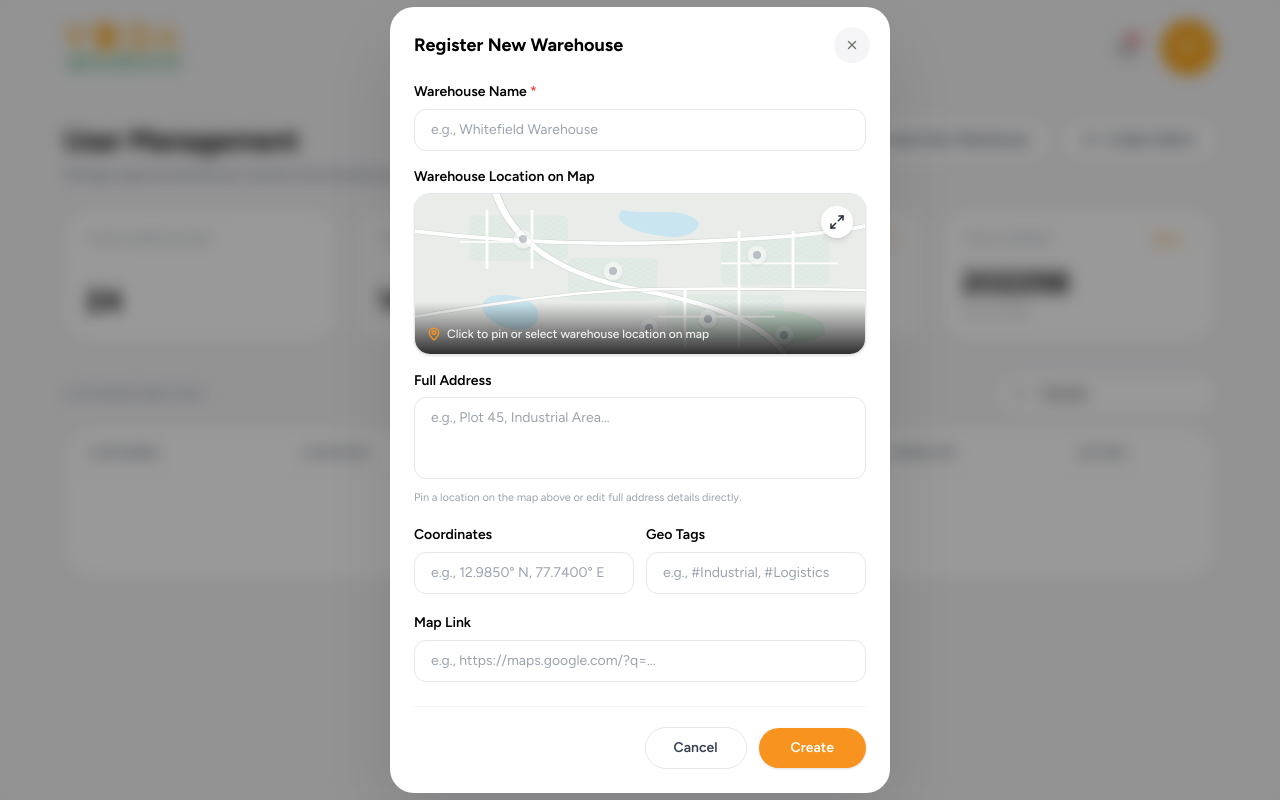
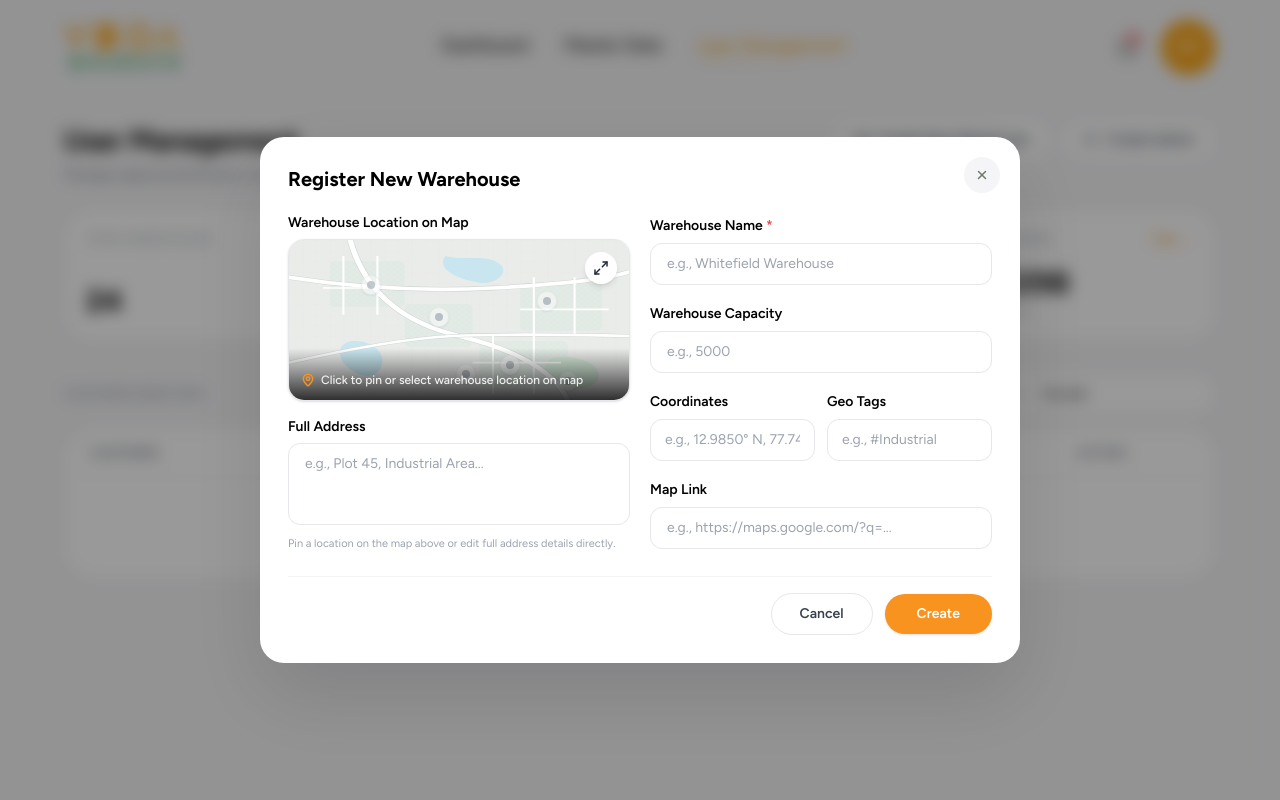
Before and after one commit to ARBRABBIT/Vedabharath-dashboards, a Next.js app: page /super-admin/users in a window 1280 px wide. Both pictures are taken after typing "Sample" into the empty fields and a click on the button "Create New Warehouse". Built offline with nearby package versions, Linux system fonts and the light colour scheme.

Commit message:
feat(warehouse-modal): add numeric warehouse capacity field and optimize 2-column layout to fit on screen

```diff
--- a/src/components/super-admin/users/CreateHubModal.tsx
+++ b/src/components/super-admin/users/CreateHubModal.tsx
@@ -16,6 +16,7 @@ export type HubFormData = {
   zone: string;
   address: string;
   adminId: string;
+  capacity?: number;
   coordinates?: string;
   geoTags?: string;
   mapLink?: string;
@@ -32,6 +33,7 @@ type CreateHubModalProps = {
 export function CreateHubModal({ open, onClose, initial, admins = [], onSave }: CreateHubModalProps) {
   const [name, setName] = useState("");
   const [address, setAddress] = useState("");
+  const [capacity, setCapacity] = useState("");
   const [coordinates, setCoordinates] = useState("");
   const [geoTags, setGeoTags] = useState("");
   const [mapLink, setMapLink] = useState("");
@@ -44,6 +46,7 @@ export function CreateHubModal({ open, onClose, initial, admins = [], onSave }:
     if (!open) return;
     setName(initial?.name ?? "");
     setAddress(initial?.facilityAddress ?? "");
+    setCapacity(initial?.totalInventoryVolumeKg ? String(initial.totalInventoryVolumeKg) : "");
     setCoordinates(initial ? "12.9850° N, 77.7400° E" : "");
     setGeoTags(initial ? "#EastBangalore, #Logistics" : "");
     setMapLink(initial ? `https://maps.google.com/?q=${encodeURIComponent(initial.facilityAddress)}` : "");
@@ -73,6 +76,7 @@ export function CreateHubModal({ open, onClose, initial, admins = [], onSave }:
       zone: zoneName,
       address: address.trim(),
       adminId,
+      capacity: capacity ? Number(capacity) : undefined,
       coordinates: coordinates.trim(),
       geoTags: geoTags.trim(),
       mapLink: mapLink.trim(),
@@ -119,29 +123,19 @@ export function CreateHubModal({ open, onClose, initial, admins = [], onSave }:
 
   return (
     <>
-      <ModalShell open={open} onClose={onClose} maxWidth="max-w-[500px]">
-        <div className="p-6">
-          <h2 className="text-lg font-bold text-black">
+      <ModalShell open={open} onClose={onClose} maxWidth="max-w-[760px]">
+        <div className="max-h-[88vh] overflow-y-auto p-6 sm:p-7">
+          <h2 className="text-xl font-bold text-black">
             {initial ? "Edit Warehouse" : "Register New Warehouse"}
           </h2>
 
-          <div className="mt-5 flex flex-col gap-4">
+          <div className="mt-5 grid grid-cols-1 gap-5 md:grid-cols-2">
+            {/* Left Column: Warehouse Location on Map & Full Address */}
+            <div className="flex flex-col gap-4">
               <div>
-              <label className="text-sm font-semibold text-black">
-                Warehouse Name <span className="text-[#EF4444]">*</span>
+                <label className="block text-sm font-semibold text-black pb-1.5">
+                  Warehouse Location on Map
                 </label>
-              <input
-                type="text"
-                value={name}
-                onChange={(event) => setName(event.target.value)}
-                placeholder="e.g., Whitefield Warehouse"
-                className="mt-1.5 w-full rounded-xl border border-[#E5E7EB] px-4 py-2.5 text-sm outline-none placeholder:text-[#9CA3AF] focus:border-[#F7931E]"
-              />
-            </div>
-
-            {/* Warehouse Map Location Picker */}
-            <div>
-              <label className="block text-sm font-semibold text-black pb-1.5">Warehouse Location on Map</label>
                 <WarehouseMapInlinePicker
                   selectedAddress={address}
                   onOpenEnlarge={() => setMapModalOpen(true)}
@@ -161,6 +155,38 @@ export function CreateHubModal({ open, onClose, initial, admins = [], onSave }:
                   Pin a location on the map above or edit full address details directly.
                 </p>
               </div>
+            </div>
+
+            {/* Right Column: Warehouse Name, Capacity, Coordinates, Geo Tags, Map Link */}
+            <div className="flex flex-col gap-4">
+              <div>
+                <label className="text-sm font-semibold text-black">
+                  Warehouse Name <span className="text-[#EF4444]">*</span>
+                </label>
+                <input
+                  type="text"
+                  value={name}
+                  onChange={(event) => setName(event.target.value)}
+                  placeholder="e.g., Whitefield Warehouse"
+                  className="mt-1.5 w-full rounded-xl border border-[#E5E7EB] px-4 py-2.5 text-sm outline-none placeholder:text-[#9CA3AF] focus:border-[#F7931E]"
+                />
+              </div>
+
+              <div>
+                <label className="text-sm font-semibold text-black">Warehouse Capacity</label>
+                <input
+                  type="text"
+                  inputMode="numeric"
+                  pattern="[0-9]*"
+                  value={capacity}
+                  onChange={(event) => {
+                    const onlyNums = event.target.value.replace(/\D/g, "");
+                    setCapacity(onlyNums);
+                  }}
+                  placeholder="e.g., 5000"
+                  className="mt-1.5 w-full rounded-xl border border-[#E5E7EB] px-4 py-2.5 text-sm outline-none placeholder:text-[#9CA3AF] focus:border-[#F7931E]"
+                />
+              </div>
 
               {/* Geo Tags & Coordinates */}
               <div className="grid grid-cols-1 gap-3 sm:grid-cols-2">
@@ -171,7 +197,7 @@ export function CreateHubModal({ open, onClose, initial, admins = [], onSave }:
                     value={coordinates}
                     onChange={(event) => setCoordinates(event.target.value)}
                     placeholder="e.g., 12.9850° N, 77.7400° E"
-                  className="mt-1.5 w-full rounded-xl border border-[#E5E7EB] px-4 py-2.5 text-sm outline-none placeholder:text-[#9CA3AF] focus:border-[#F7931E]"
+                    className="mt-1.5 w-full rounded-xl border border-[#E5E7EB] px-3.5 py-2.5 text-xs sm:text-sm outline-none placeholder:text-[#9CA3AF] focus:border-[#F7931E]"
                   />
                 </div>
 
@@ -181,8 +207,8 @@ export function CreateHubModal({ open, onClose, initial, admins = [], onSave }:
                     type="text"
                     value={geoTags}
                     onChange={(event) => setGeoTags(event.target.value)}
-                  placeholder="e.g., #Industrial, #Logistics"
-                  className="mt-1.5 w-full rounded-xl border border-[#E5E7EB] px-4 py-2.5 text-sm outline-none placeholder:text-[#9CA3AF] focus:border-[#F7931E]"
+                    placeholder="e.g., #Industrial"
+                    className="mt-1.5 w-full rounded-xl border border-[#E5E7EB] px-3.5 py-2.5 text-xs sm:text-sm outline-none placeholder:text-[#9CA3AF] focus:border-[#F7931E]"
                   />
                 </div>
               </div>
@@ -198,15 +224,16 @@ export function CreateHubModal({ open, onClose, initial, admins = [], onSave }:
                   className="mt-1.5 w-full rounded-xl border border-[#E5E7EB] px-4 py-2.5 text-sm outline-none placeholder:text-[#9CA3AF] focus:border-[#F7931E]"
                 />
               </div>
+            </div>
+          </div>
 
           {error && (
-              <p className="rounded-xl bg-[#FEF2F2] px-4 py-3 text-sm font-semibold text-[#EF4444]">
+            <p className="mt-4 rounded-xl bg-[#FEF2F2] px-4 py-3 text-sm font-semibold text-[#EF4444]">
               Please fill in Warehouse Name and Full Address.
             </p>
           )}
-          </div>
 
-          <div className="mt-6 flex items-center justify-end gap-3 border-t border-[#F3F4F6] pt-5">
+          <div className="mt-6 flex items-center justify-end gap-3 border-t border-[#F3F4F6] pt-4">
             <button
               type="button"
               onClick={onClose}
```
Lines whose indentation alone changed are shown as unchanged.
